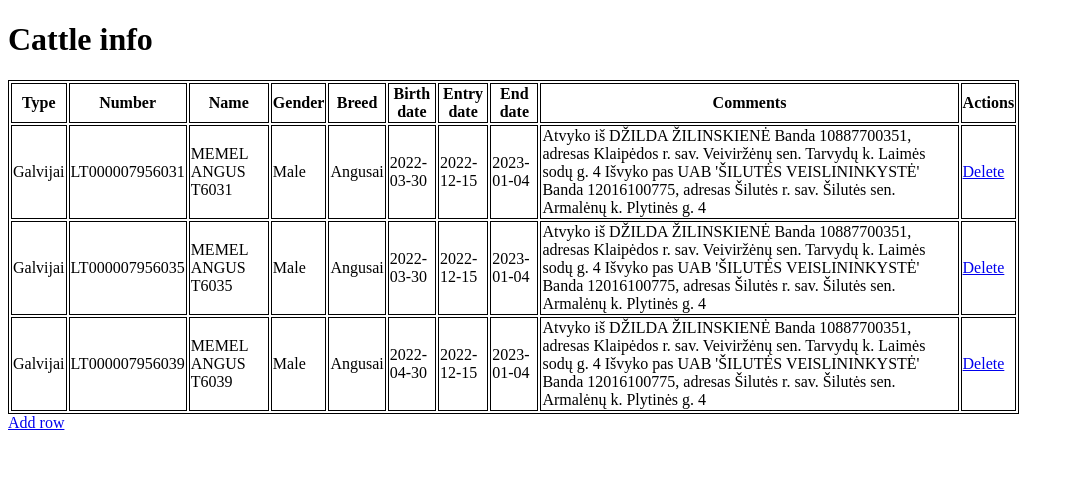
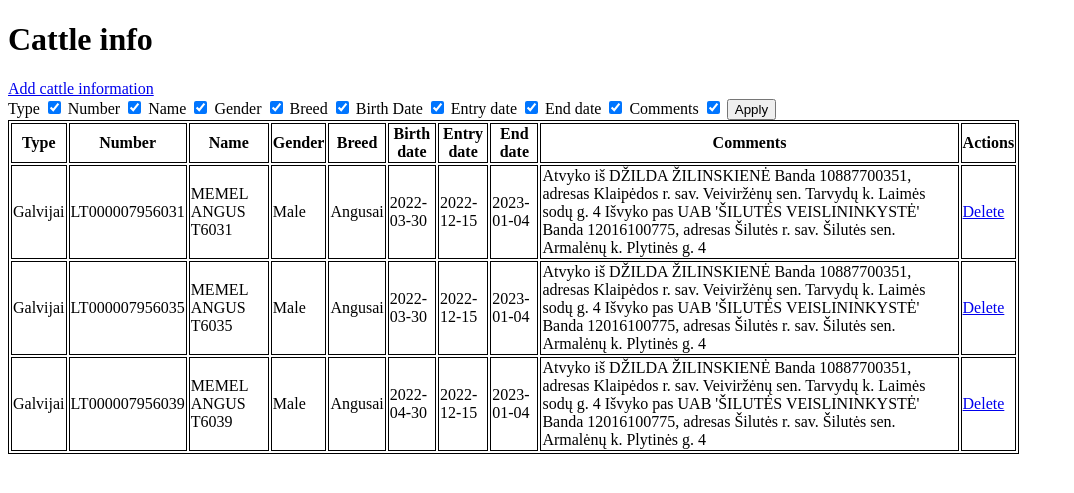
Before and after one commit to JeskevicRasa/my_cattle, a Django app: page /my_farm/cattle_info/ in a window 1280 px wide. Shown: the top 493 px of the page, without its empty margins (0-1074 px from the left). Run offline with Django 4.2, Linux system fonts and the light colour scheme; data comes from the database, SQL or seed files in the repository.

Commit message:
Table cattle info is added with possibility add info to database and delete it.

```diff
--- a/my_farm/templates/my_farm/add_row.html
+++ b/my_farm/templates/my_farm/add_row.html
@@ -1,14 +1,14 @@
 <!DOCTYPE html>
 <html>
 <head>
-  <title>Add Cattle Info</title>
+  <title>Add Cattle Information</title>
 </head>
 <body>
   <h1>Add Cattle Info</h1>
   <form method="post">
     {% csrf_token %}
     {{ form.as_p }}
-  <button type="submit">Add row</button>
+  <button type="submit">Add cattle information</button>
   </form>
 </body>
 </html>
--- a/my_farm/templates/my_farm/cattle_info.html
+++ b/my_farm/templates/my_farm/cattle_info.html
@@ -12,41 +12,82 @@ table, th, td {
 </style>
 <h1> Cattle info </h1>
 
-
-<table style="width:80%">
+<a href="{% url 'my_farm:add_row' %}">Add cattle information</a>
+<form id="column-form">
+    {% csrf_token %}
+    <label for="id_type">Type</label>
+    <input type="checkbox" name="columns" value="type" id="id_type" checked>
+    <label for="id_number">Number</label>
+    <input type="checkbox" name="columns" value="number" id="id_number" checked>
+    <label for="id_name">Name</label>
+    <input type="checkbox" name="columns" value="name" id="id_name" checked>
+    <label for="id_gender">Gender</label>
+    <input type="checkbox" name="columns" value="gender" id="id_gender" checked>
+    <label for="id_breed">Breed</label>
+    <input type="checkbox" name="columns" value="breed" id="id_breed" checked>
+    <label for="id_birth_date">Birth Date</label>
+    <input type="checkbox" name="columns" value="birth_date" id="id_birth_date" checked>
+    <label for="id_entry_date">Entry date</label>
+    <input type="checkbox" name="columns" value="entry_date" id="id_entry_date" checked>
+    <label for="id_end_date">End date</label>
+    <input type="checkbox" name="columns" value="end_date" id="id_end_date" checked>
+    <label for="id_comments">Comments</label>
+    <input type="checkbox" name="columns" value="comments" id="id_comments" checked>
+    <button type="submit">Apply</button>
+</form>
+  <table id="cattle-table" style="width:80%">
       <thead>
         <tr style="background-color:6F625F;">
-      <th>Type</th>
-      <th>Number</th>
-      <th>Name</th>
-      <th>Gender</th>
-      <th>Breed</th>
-      <th>Birth date</th>
-      <th>Entry date</th>
-      <th>End date</th>
-      <th>Comments</th>
+          <th class="cattle-type">Type</th>
+          <th class="cattle-number">Number</th>
+          <th class="cattle-name">Name</th>
+          <th class="cattle-gender">Gender</th>
+          <th class="cattle-breed">Breed</th>
+          <th class="cattle-birth_date">Birth date</th>
+          <th class="cattle-entry_date">Entry date</th>
+          <th class="cattle-end_date">End date</th>
+          <th class="cattle-comments">Comments</th>
           <th>Actions</th>
         </tr>
       </thead>
     <tbody>
-    {% for row in rows %}
+    {% for cow in cattle %}
         <tr>
-      <td>{{ row.type }}</td>
-      <td>{{ row.number }}</td>
-      <td>{{ row.name }}</td>
-      <td>{{ row.gender }}</td>
-      <td>{{ row.breed }}</td>
-      <td>{{ row.birth_date|date:"Y-m-d" }}</td>
-      <td>{{ row.entry_date|date:"Y-m-d" }}</td>
-      <td>{{ row.end_date|date:"Y-m-d" }}</td>
-      <td>{{ row.comments }}</td>
+          <td class="cattle-type">{{ cow.type }}</td>
+          <td class="cattle-number">{{ cow.number }}</td>
+          <td class="cattle-name">{{ cow.name }}</td>
+          <td class="cattle-gender">{{ cow.gender }}</td>
+          <td class="cattle-breed">{{ cow.breed }}</td>
+          <td class="cattle-birth_date">{{ cow.birth_date|date:"Y-m-d" }}</td>
+          <td class="cattle-entry_date">{{ cow.entry_date|date:"Y-m-d" }}</td>
+          <td class="cattle-end_date">{{ cow.end_date|date:"Y-m-d" }}</td>
+          <td class="cattle-comments">{{ cow.comments }}</td>
           <td>
-        <a href="{% url 'my_farm:delete_row' row.id %}">Delete</a>
+            <a href="{% url 'my_farm:delete_row' cow.id %}">Delete</a>
           </td>
         </tr>
     {% endfor %}
     </tbody>
   </table>
-<a href="{% url 'my_farm:add_row' %}">Add row</a>
+
+{% block scripts %}
+  <script>
+    const form = document.querySelector('#column-form');
+    const table = document.querySelector('#cattle-table');
+    const columns = Array.from(document.querySelectorAll('[name="columns"]'));
+
+    // Show/hide columns based on user selection
+    form.addEventListener('submit', (event) => {
+      event.preventDefault();
+      columns.forEach((column) => {
+        const columnName = column.value;
+        const columnCells = Array.from(table.querySelectorAll(`.cattle-${columnName}`));
+        columnCells.forEach((cell) => {
+          cell.style.display = column.checked ? '' : 'none';
+        });
+      });
+    });
+  </script>
+{% endblock %}
 </body>
 </html>
--- a/my_farm/views.py
+++ b/my_farm/views.py
@@ -9,9 +9,41 @@ def home(request):
     return HttpResponse("Hello, you are in my farm yeay")
 
 
+# def cattle_info(request):
+#     rows = Cattle.objects.all()
+#     return render(request, 'my_farm/cattle_info.html', {'rows': rows})
+
 def cattle_info(request):
-    rows = Cattle.objects.all()
-    return render(request, 'my_farm/cattle_info.html', {'rows': rows})
+    cattle = Cattle.objects.all()
+
+    # Get a list of all the columns in the Cattle model
+    all_columns = [f.name for f in Cattle._meta.get_fields()]
+
+    if request.method == 'POST':
+        selected_columns = request.POST.getlist('columns')
+
+        if len(selected_columns) > 0:
+            # Build a dictionary of column names and their corresponding database field names
+            column_dict = {'ID': 'id', 'Type': 'type', 'Number': 'number', 'Name': 'name', 'Gender': 'gender',
+                           'Breed': 'breed', 'Birth Date': 'birth_date', 'Entry date': 'entry_date', 'End date': 'end_date',
+                           'Comments': 'comments'}
+
+            # Build a list of the selected database field names
+            selected_fields = [column_dict[column] for column in selected_columns]
+
+            # Filter the queryset to only include the selected fields
+            cattle = cattle.values(*selected_fields)
+        else:
+            # If no columns were selected, display an error message
+            error_message = 'Please select at least one column to display.'
+            return render(request, 'my_farm/cattle_info.html',
+                          {'cattle': cattle, 'columns': all_columns, 'error_message': error_message})
+
+    # If the form has not been submitted, display all columns by default
+    else:
+        cattle = cattle.values()
+
+    return render(request, 'my_farm/cattle_info.html', {'cattle': cattle, 'columns': all_columns})
 
 
 def add_row(request):
```
Lines whose indentation alone changed are shown as unchanged.
